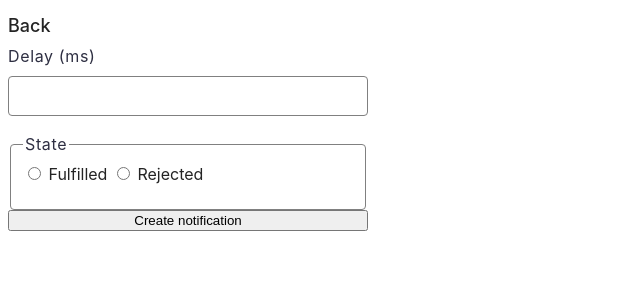
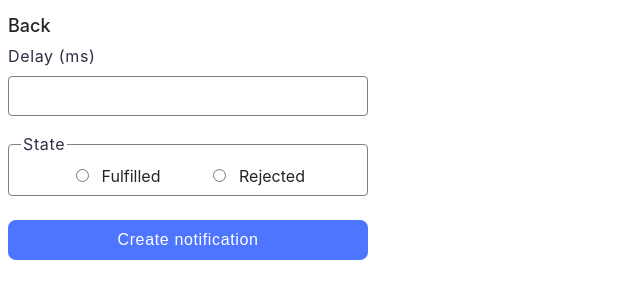
Before and after one commit to volodymyrshkimba/goit-js-hw-10, a website built with Vite: page src/2-snackbar.html in a window 1280 px wide. Shown: the whole page, without its empty margins (0-640 px from the left). Built offline with nearby package versions, Linux system fonts and the light colour scheme.

Commit message:
first check

```diff
--- a/src/css/styles.css
+++ b/src/css/styles.css
@@ -112,15 +112,57 @@
   height: 40px;
   border: 1px solid #808080;
   border-radius: 4px;
+  outline: none;
+  padding-left: 16px;
+  font-size: 16px;
+  letter-spacing: 0.04em;
+}
+
+[name='delay']:hover {
+  border-color: #000;
+}
+
+[name='delay']:focus {
+  border-color: #4e75ff;
 }
 
 fieldset {
   border-radius: 4px;
   border: 1px solid #808080;
-  height: 78px;
+  height: 64px;
+  display: flex;
+  justify-content: center;
+  column-gap: 48px;
+  padding-top: 8px;
+  margin: 0;
+  margin-bottom: 24px;
+}
+
+fieldset:hover {
+  border-color: #000;
 }
 
 fieldset legend {
   letter-spacing: 0.04em;
   color: #2e2f42;
 }
+
+fieldset input {
+  margin-right: 8px;
+}
+
+.form button {
+  border-radius: 8px;
+  padding: 8px 16px;
+  height: 40px;
+  border: none;
+  background-color: #4e75ff;
+  font-weight: 500;
+  font-size: 16px;
+  letter-spacing: 0.04em;
+  color: #fff;
+}
+
+.form button:hover {
+  background-color: #6c8cff;
+}
```
